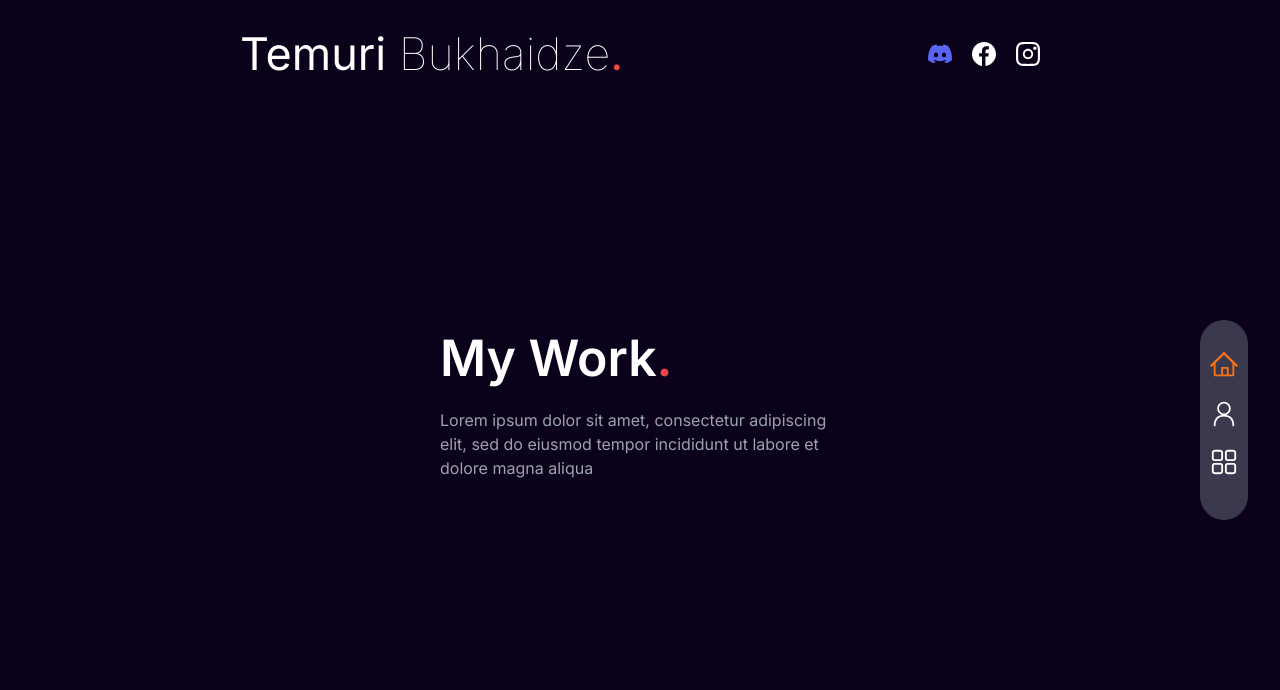
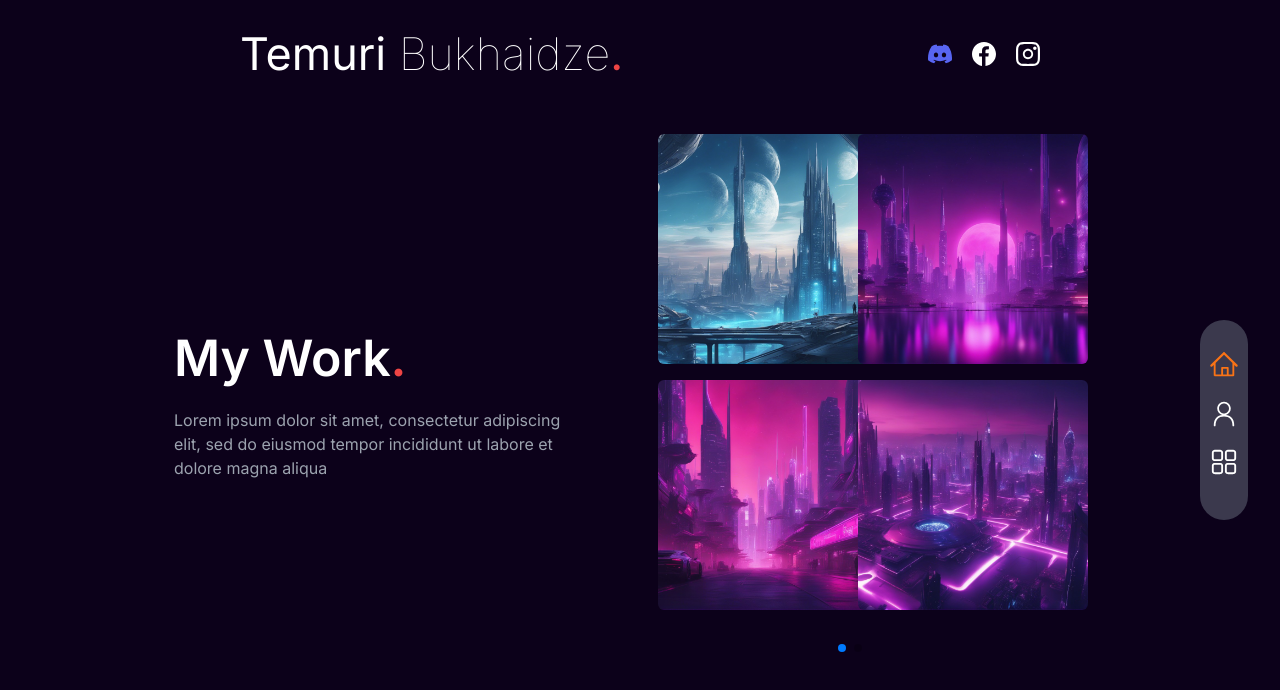
Before and after one commit to TBukhaidze/next-ts-project, a Next.js app: page /my-projects in a window 1280 px wide. Shown: the top 690 px of the page. Built offline with nearby package versions, Linux system fonts and the light colour scheme.

Commit message:
added slider to my-project page

```diff
--- a/app/my-projects/page.tsx
+++ b/app/my-projects/page.tsx
@@ -1,3 +1,4 @@
+import ProjectSlider from "@/components/ProjectSlider";
 import React from "react";
 
 const Page = () => {
@@ -12,6 +13,7 @@
           eiusmod tempor incididunt ut labore et dolore magna aliqua
         </p>
       </div>
+      <ProjectSlider />
     </div>
   );
 };
--- /dev/null
+++ b/components/ProjectSlider.tsx
@@ -0,0 +1,94 @@
+"use client";
+
+import { Swiper, SwiperSlide } from "swiper/react";
+
+import "swiper/css";
+import "swiper/css/pagination";
+import "swiper/css/free-mode";
+
+import { FreeMode, Pagination } from "swiper/modules";
+import { ProImages, ProImages2 } from "@/constants";
+import Image from "next/image";
+
+const ProjectSlider = () => {
+  return (
+    <div className="w-[70%] md:w-[40%]">
+      <Swiper
+        breakpoints={{
+          700: {
+            slidesPerView: 1,
+            spaceBetween: 15,
+          },
+        }}
+        freeMode={true}
+        pagination={{
+          clickable: true,
+        }}
+        modules={[FreeMode, Pagination]}
+      >
+        <SwiperSlide className="mb-14">
+          <div className="grid grid-cols-2 gap-4 md:px-16">
+            {ProImages.map((image) => (
+              <div
+                className="relative group w-[150px] h-[150px]  md:w-[230px] md:h-[230px]"
+                key={image.src}
+              >
+                <Image
+                  src={image.src}
+                  alt="project image"
+                  width={280}
+                  height={280}
+                  className="rounded-md h-full w-full object-cover"
+                />
+
+                <div className="cursor-pointer absolute inset-0 bg-gradient-to-r from-purple-800 via-pink-500 to-purple-800 opacity-0 group-hover:opacity-70 transition-opacity duration-200" />
+                <div className="cursor-pointer absolute inset-0 flex items-center justify-center opacity-0 group-hover:opacity-100 transition-opacity duration-200 text-white md:text-lg">
+                  View Project
+                  <Image
+                    src="/assets/icons/arrow-right.svg"
+                    alt="arrow right"
+                    width={20}
+                    height={20}
+                    className="invert brightness-0 ml-2"
+                  />
+                </div>
+              </div>
+            ))}
+          </div>
+        </SwiperSlide>
+        <SwiperSlide className="mb-14">
+          <div className="grid grid-cols-2 gap-4 md:px-16">
+            {ProImages2.map((image) => (
+              <div
+                className="relative group w-[150px] h-[150px]  md:w-[230px] md:h-[230px]"
+                key={image.src}
+              >
+                <Image
+                  src={image.src}
+                  alt="project image"
+                  width={280}
+                  height={280}
+                  className="rounded-md w-full h-full object-cover"
+                />
+
+                <div className="cursor-pointer absolute inset-0 bg-gradient-to-r from-purple-800 via-pink-500 to-purple-800 opacity-0 group-hover:opacity-70 transition-opacity duration-200" />
+                <div className="cursor-pointer absolute inset-0 flex items-center justify-center opacity-0 group-hover:opacity-70 transition-opacity duration-200 text-white md:text-lg">
+                  View Project
+                  <Image
+                    src="/assets/icons/arrow-right.svg"
+                    alt="arrow right"
+                    width={20}
+                    height={20}
+                    className="invert brightness-0 ml-2"
+                  />
+                </div>
+              </div>
+            ))}
+          </div>
+        </SwiperSlide>
+      </Swiper>
+    </div>
+  );
+};
+
+export default ProjectSlider;
```
